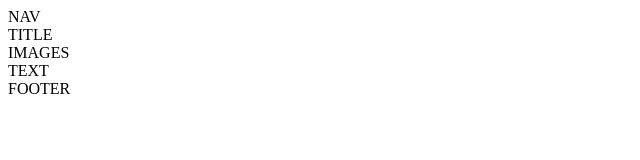
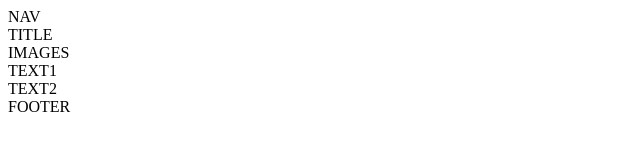
Before and after one commit to lnbailey/css1, a plain HTML site: page index.html in a window 1280 px wide. Shown: the whole page, without its empty margins (0-640 px from the left). Drawn offline with Linux system fonts and the light colour scheme.

Commit message:
forgot text box

```diff
--- a/index.html
+++ b/index.html
@@ -9,7 +9,8 @@
 <div>NAV</div>
 <div>TITLE</div>
 <div>IMAGES</div>
-<div>TEXT</div>
+<div>TEXT1</div>
+<div>TEXT2</div>
 <div>FOOTER</div>
 
 </body>
```
